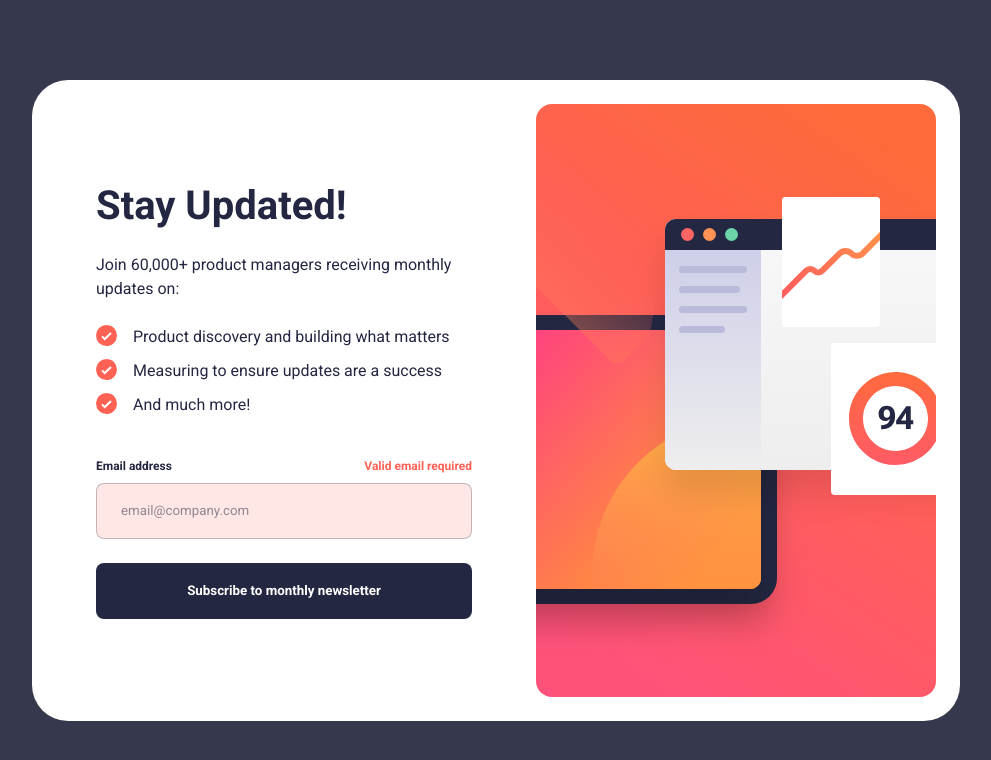
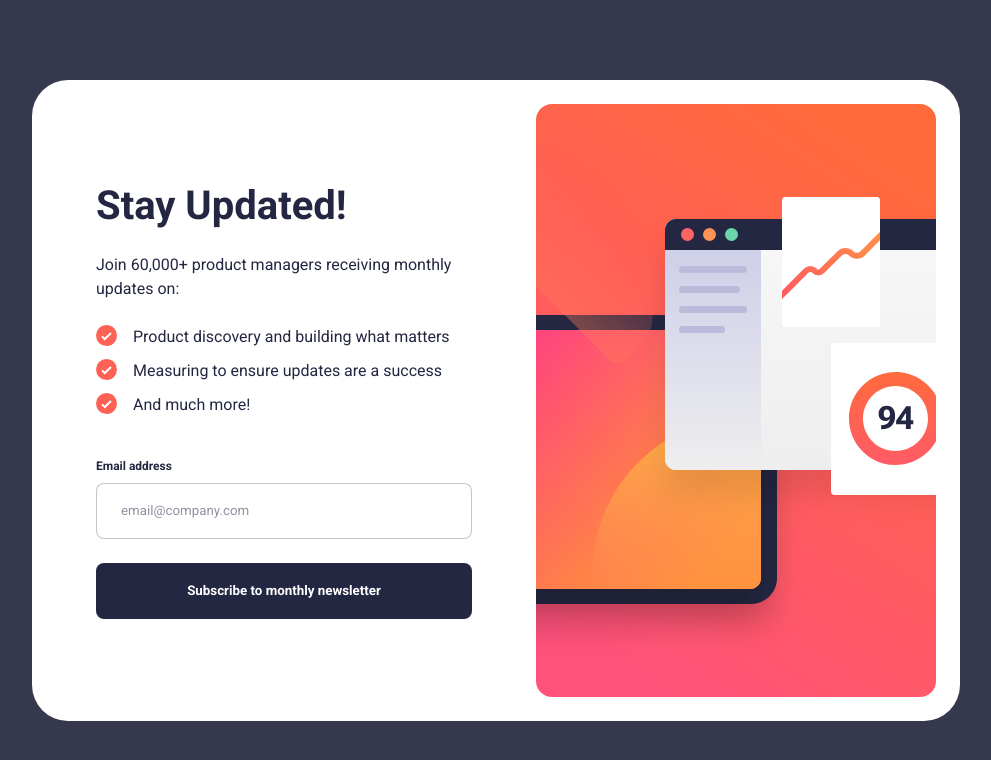
Before and after one commit to ryanbradley-webdev/newsletter-signup, a React (Vite) app: page / in a window 1280 px wide. Shown: the top 760 px of the page, without its empty margins (144-1135 px from the left). Built offline with nearby package versions, Linux system fonts and the light colour scheme.

Commit message:
Update form validation to only check if email is valid after initial page load.

```diff
--- a/src/components/form/Form.tsx
+++ b/src/components/form/Form.tsx
@@ -1,4 +1,4 @@
-import { Dispatch, SetStateAction, useEffect, useState } from 'react'
+import { Dispatch, SetStateAction, useState } from 'react'
 import MobileSignup from '/illustration-sign-up-mobile.svg'
 import LgSignup from '/illustration-sign-up-desktop.svg'
 import styles from './form.module.css'
@@ -24,6 +24,18 @@ export default function Form({
         }
     }
 
+    const handleChange = (e: React.ChangeEvent<HTMLInputElement>) => {
+        const inputEmail = e.target.value
+
+        setEmail(inputEmail)
+
+        if (!inputEmail) {
+            setEmailValid(false)
+        } else {
+            setEmailValid(true)
+        }
+    }
+
     const handleSubmit = (e: React.FormEvent) => {
         e.preventDefault()
 
@@ -37,14 +49,6 @@ export default function Form({
             hideForm()
         }, 400)
     }
-
-    useEffect(() => {
-        if (!email) {
-            setEmailValid(false)
-        } else {
-            setEmailValid(true)
-        }
-    }, [email])
 
     return (
         <form
@@ -103,7 +107,7 @@ export default function Form({
                         id="email"
                         placeholder="email@company.com"
                         value={email}
-                        onChange={e => setEmail(e.target.value)}
+                        onChange={handleChange}
                         data-valid={emailValid}
                         required
                     />
```
Also changed, not shown: documentation/web-dev-logo.svg (added), 1 other file (tests, documents, lock files or other folders).
